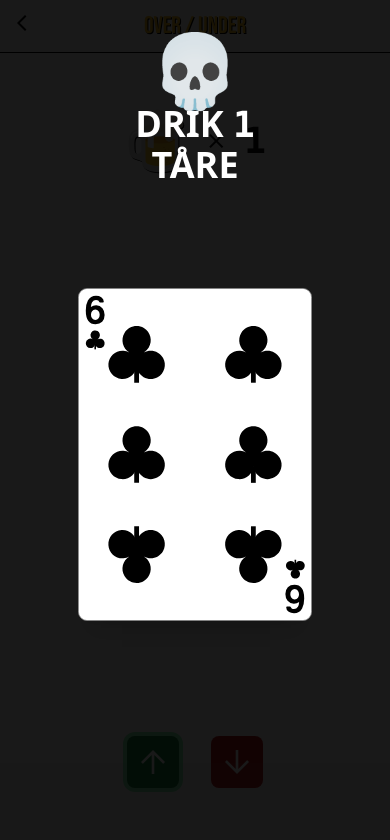
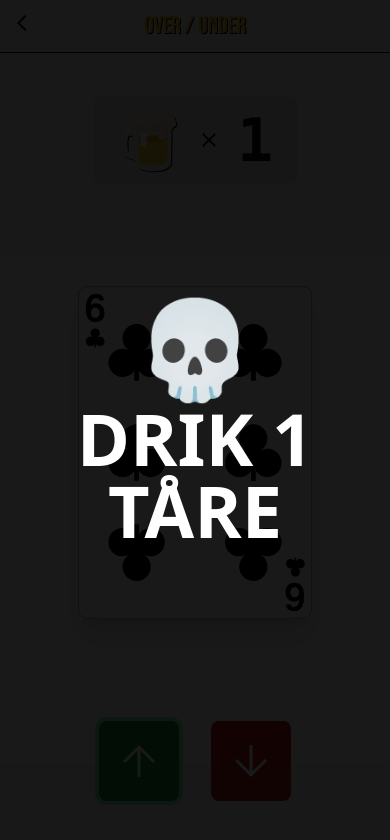
Before and after one commit to MLousdal/Drinkster, a Vue app: page /overunder in a window 390 px wide. Both pictures are taken after a click on the button "arrow_upward". Shown: the top 840 px of the page. Built offline with nearby package versions, Linux system fonts and the light colour scheme.

Commit message:
Lost screen update

```diff
--- a/index.html
+++ b/index.html
@@ -16,7 +16,7 @@
     />
     <title>Drinkster</title>
   </head>
-  <body class="bg-neutral-50 text-neutral-950 min-h-screen pt-[53px] md:pt-[73px]">
+  <body class="bg-neutral-50 text-neutral-950">
     <div id="app"></div>
     <script type="module" src="/src/main.ts"></script>
   </body>
--- a/src/components/Navbar.vue
+++ b/src/components/Navbar.vue
@@ -1,7 +1,7 @@
 <template>
   <nav
     v-if="$route.name != 'home'"
-    class="fixed inset-x-0 top-0 z-10 border-b border-black bg-neutral-50"
+    class="relative border-b border-black bg-neutral-50"
   >
     <RouterLink :to="{ name: 'home' }" class="me-auto block p-3 text-xl md:p-5 md:text-2xl"
       ><i class="ico">arrow_back_ios_new</i></RouterLink
--- a/src/views/HomeView.vue
+++ b/src/views/HomeView.vue
@@ -1,5 +1,5 @@
 <template>
-  <header class="mx-auto -mt-6 max-w-prose pb-8">
+  <header class="mx-auto max-w-prose py-8">
     <h1
       class="flex items-center justify-center gap-4 font-serif text-5xl font-bold leading-none text-amber-400 drop-shadow-title"
     >
--- a/src/views/OverUnderView.vue
+++ b/src/views/OverUnderView.vue
@@ -2,44 +2,46 @@
   <section
     class="container flex h-[calc(100vh-53px)] flex-col items-center justify-around gap-4 py-2 md:h-[calc(100vh-73px)]"
   >
-    <header>
+    <header class="rounded-lg bg-neutral-200 px-6 py-3">
       <h2 class="flex items-center gap-4 align-baseline font-mono text-2xl font-bold leading-9">
-        <img src="/beer.svg" alt="" class="h-16 w-16 drop-shadow-title" />
-        <i class="ico">close</i><span class="text-4xl sm:text-6xl xl:text-7xl">{{ tally }}</span>
+        <img src="/beer.svg" alt="" class="xs:h-16 xs:w-16 h-12 w-12 drop-shadow-title" />
+        <i class="ico">close</i><span class="xs:text-6xl text-4xl xl:text-7xl">{{ tally }}</span>
       </h2>
     </header>
-    <div class="aspect-card relative grid w-4/6 min-w-[156px] max-w-[468px] place-items-center">
+    <div
+      class="xs:w-3/4 relative grid aspect-card w-3/4 min-w-[156px] max-w-[468px] place-items-center"
+    >
       <img
         v-for="card in currentCard"
         :key="card"
         :src="`/playing_cards/fronts/${deck[card - 1]}.svg`"
         alt=""
-        class="aspect-card relative col-start-1 row-start-1 scale-90"
+        class="relative col-start-1 row-start-1 aspect-card scale-90"
         :style="offsets[card]"
       />
       <transition name="spin">
         <PlayingCard
           :card="deck[currentCard]"
           :key="currentCard"
-          class="relative inset-0 z-30 col-start-1 row-start-1 max-h-full shadow-xl"
+          class="relative inset-0 z-20 col-start-1 row-start-1 max-h-full shadow-xl"
         ></PlayingCard>
       </transition>
     </div>
     <footer class="flex items-center gap-8">
       <button
         type="button"
-        class="aspect-square rounded-lg bg-green-700 p-2 font-medium leading-[0] text-white hover:bg-green-800 focus:outline-none focus:ring-4 focus:ring-green-300 sm:p-4"
+        class="xs:p-4 aspect-square rounded-lg bg-green-700 p-2 font-medium leading-[0] text-white hover:bg-green-800 focus:outline-none focus:ring-4 focus:ring-green-300"
         @click="pullCard(1)"
       >
-        <i class="ico text-4xl leading-none sm:text-5xl">arrow_upward</i
+        <i class="ico xs:text-5xl text-4xl leading-none">arrow_upward</i
         ><span class="hidden">Over</span>
       </button>
       <button
         type="button"
-        class="aspect-square rounded-lg bg-red-700 p-2 font-medium leading-[0] text-white hover:bg-red-800 focus:outline-none focus:ring-4 focus:ring-red-300 sm:p-4"
+        class="xs:p-4 aspect-square rounded-lg bg-red-700 p-2 font-medium leading-[0] text-white hover:bg-red-800 focus:outline-none focus:ring-4 focus:ring-red-300"
         @click="pullCard(0)"
       >
-        <i class="ico text-4xl leading-none sm:text-5xl">arrow_downward</i
+        <i class="ico xs:text-5xl text-4xl leading-none">arrow_downward</i
         ><span class="hidden">Under</span>
       </button>
     </footer>
@@ -47,23 +49,23 @@
   <transition name="fade">
     <section
       v-show="lost"
-      class="absolute inset-0 z-20 cursor-pointer bg-black bg-opacity-90"
+      class="absolute start-0 top-0 z-20 h-screen w-screen bg-black bg-opacity-90"
       role="dialog"
       aria-labelledby="lostTitle"
     >
       <h2
         id="lostTitle"
-        class="absolute start-1/2 top-8 -translate-x-1/2 text-center text-4xl font-bold uppercase text-white sm:top-10 sm:text-7xl"
+        class="xs:text-7xl absolute start-1/2 top-1/2 flex w-full -translate-x-1/2 -translate-y-1/2 flex-col gap-2 text-center text-4xl font-bold uppercase leading-10 text-white"
       >
-        <span class="text-7xl sm:text-8xl">💀</span><br />
-        Drik <span class="font-mono">{{ tally }}</span> tåre
+        <span class="xs:text-8xl text-7xl">💀</span><span> Drik {{ tally }} tåre </span>
       </h2>
-      <div class="absolute inset-0 z-50 cursor-pointer" @click="reset" role="button"></div>
+      <div class="z-60 absolute inset-0" @click="reset" role="button"></div>
     </section>
   </transition>
 </template>
 <script setup lang="ts">
 import PlayingCard from '@/components/PlayingCard.vue'
+
 import { onMounted, ref, reactive, watch } from 'vue'
 import { Guess } from '@/models/overunder'
 
--- a/tailwind.config.ts
+++ b/tailwind.config.ts
@@ -7,6 +7,10 @@ module.exports = {
     "./src/**/*.{vue,js,ts,jsx,tsx}",
   ],
   theme: {
+    screens: {
+      'xs': '375px',
+      ...defaultTheme.screens,
+    },
     extend: {
       aspectRatio: {
         'card': '26 / 37',
```
